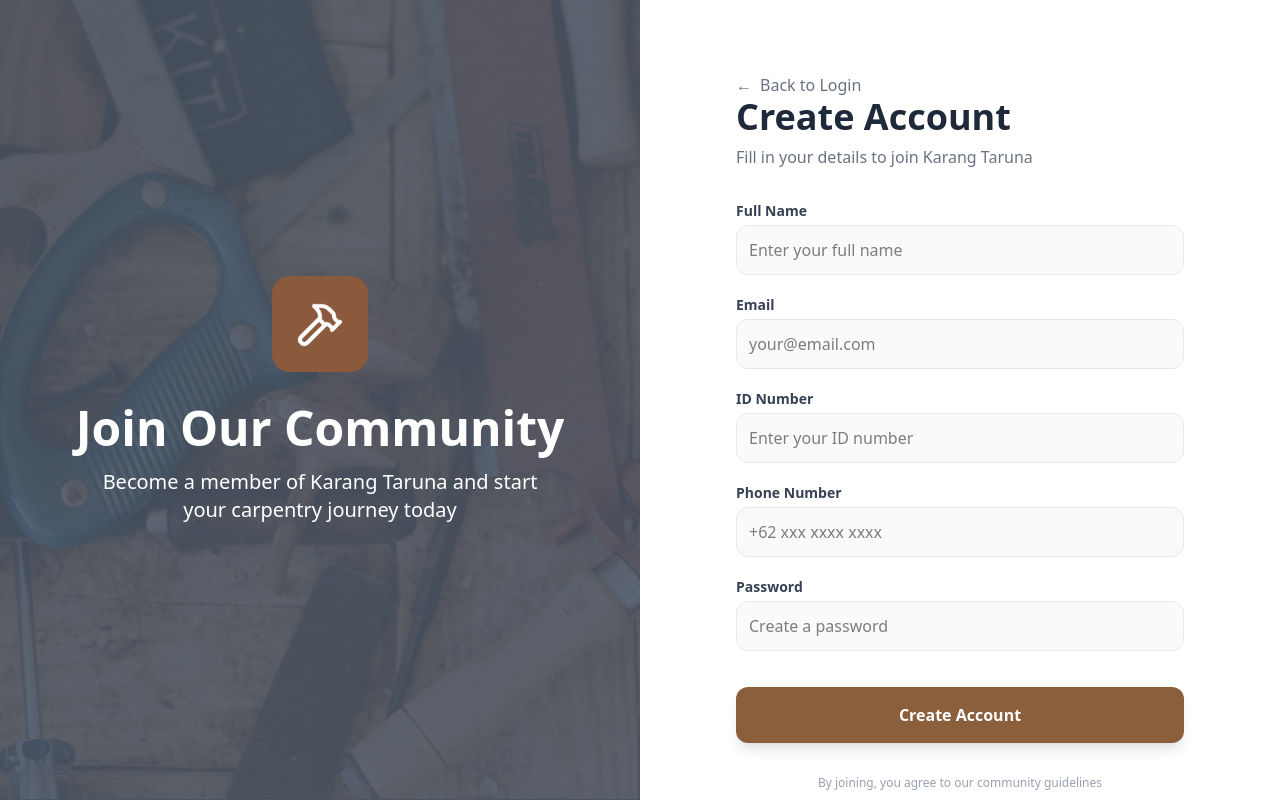
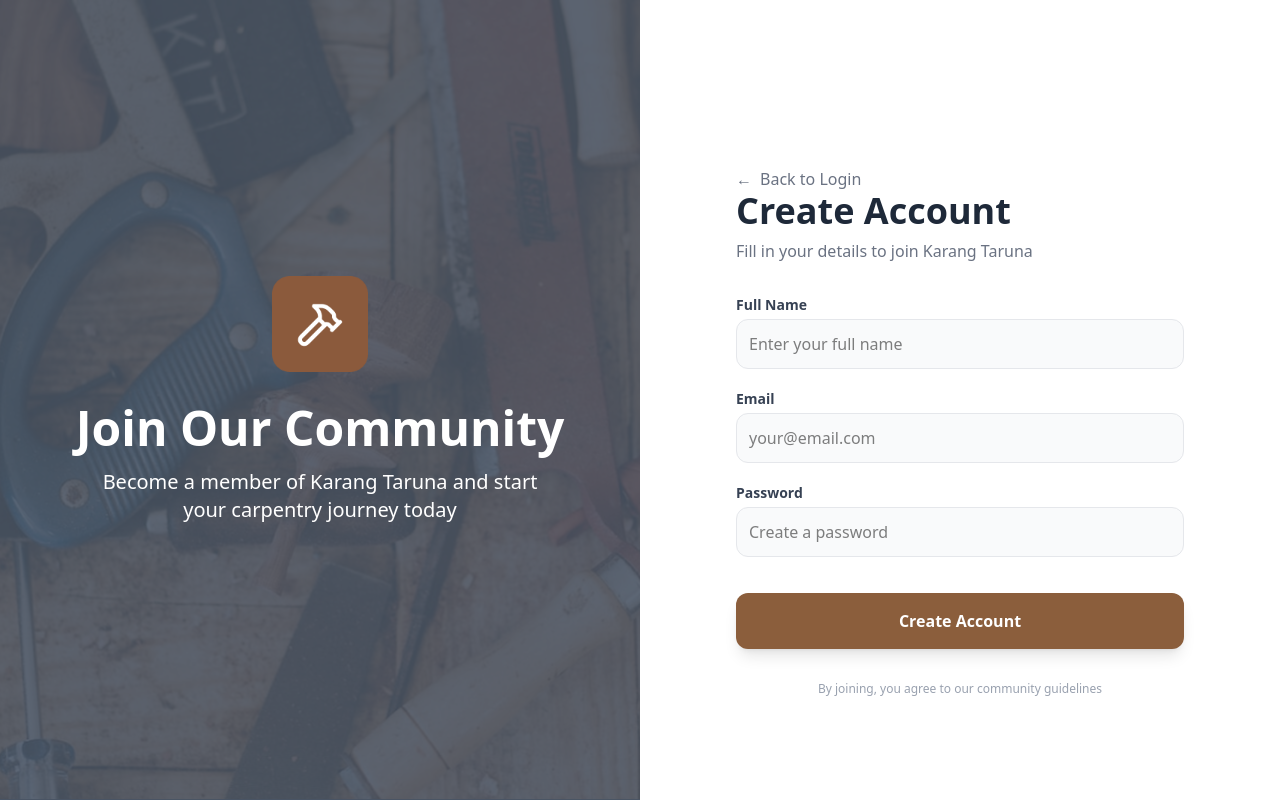
Before and after one commit to resi616/diy-karang-taruna, a React (Vite) app in the folder web-app/: page /register in a window 1280 px wide. Built offline with nearby package versions, Linux system fonts and the light colour scheme.

Commit message:
fix: update assets

```diff
--- a/web-app/src/pages/Register.jsx
+++ b/web-app/src/pages/Register.jsx
@@ -7,8 +7,6 @@ const Register = () => {
     name: '',
     email: '',
     password: '',
-    idNumber: '',
-    phoneNumber: '',
   });
   const [error, setError] = useState('');
   const navigate = useNavigate();
@@ -21,7 +19,6 @@ const Register = () => {
   const onSubmit = async (e) => {
     e.preventDefault();
     try {
-      // Mengirim data ke backend Node.js
       const res = await axios.post(
         'https://diy-karang-taruna.vercel.app/api/auth/register',
         {
@@ -44,8 +41,8 @@ const Register = () => {
     <div className='flex h-screen w-full font-sans bg-white'>
       <div className='relative hidden w-1/2 lg:block bg-[#4A5565]'>
         <img
-          src='/Image_background.png'
-          alt='Carpentry Background'
+          src='/Image_Background.png'
+          alt='Background'
           className='h-full w-full object-cover opacity-10'
         />
         <div className='absolute inset-0 flex flex-col justify-center items-center text-white p-12 text-center'>
@@ -113,36 +110,6 @@ const Register = () => {
 
             <div>
               <label className='block text-sm font-semibold text-gray-700 mb-1'>
-                ID Number
-              </label>
-              <input
-                type='text'
-                name='idNumber'
-                value={idNumber}
-                onChange={onChange}
-                placeholder='Enter your ID number'
-                className='w-full p-3 bg-gray-50 border border-gray-200 rounded-xl focus:ring-2 focus:ring-[#8B5E3C] focus:outline-none transition'
-                required
-              />
-            </div>
-
-            <div>
-              <label className='block text-sm font-semibold text-gray-700 mb-1'>
-                Phone Number
-              </label>
-              <input
-                type='text'
-                name='phoneNumber'
-                value={phoneNumber}
-                onChange={onChange}
-                placeholder='+62 xxx xxxx xxxx'
-                className='w-full p-3 bg-gray-50 border border-gray-200 rounded-xl focus:ring-2 focus:ring-[#8B5E3C] focus:outline-none transition'
-                required
-              />
-            </div>
-
-            <div>
-              <label className='block text-sm font-semibold text-gray-700 mb-1'>
                 Password
               </label>
               <input
```
Also changed, not shown: 1 other file (tests, documents, lock files or other folders).
